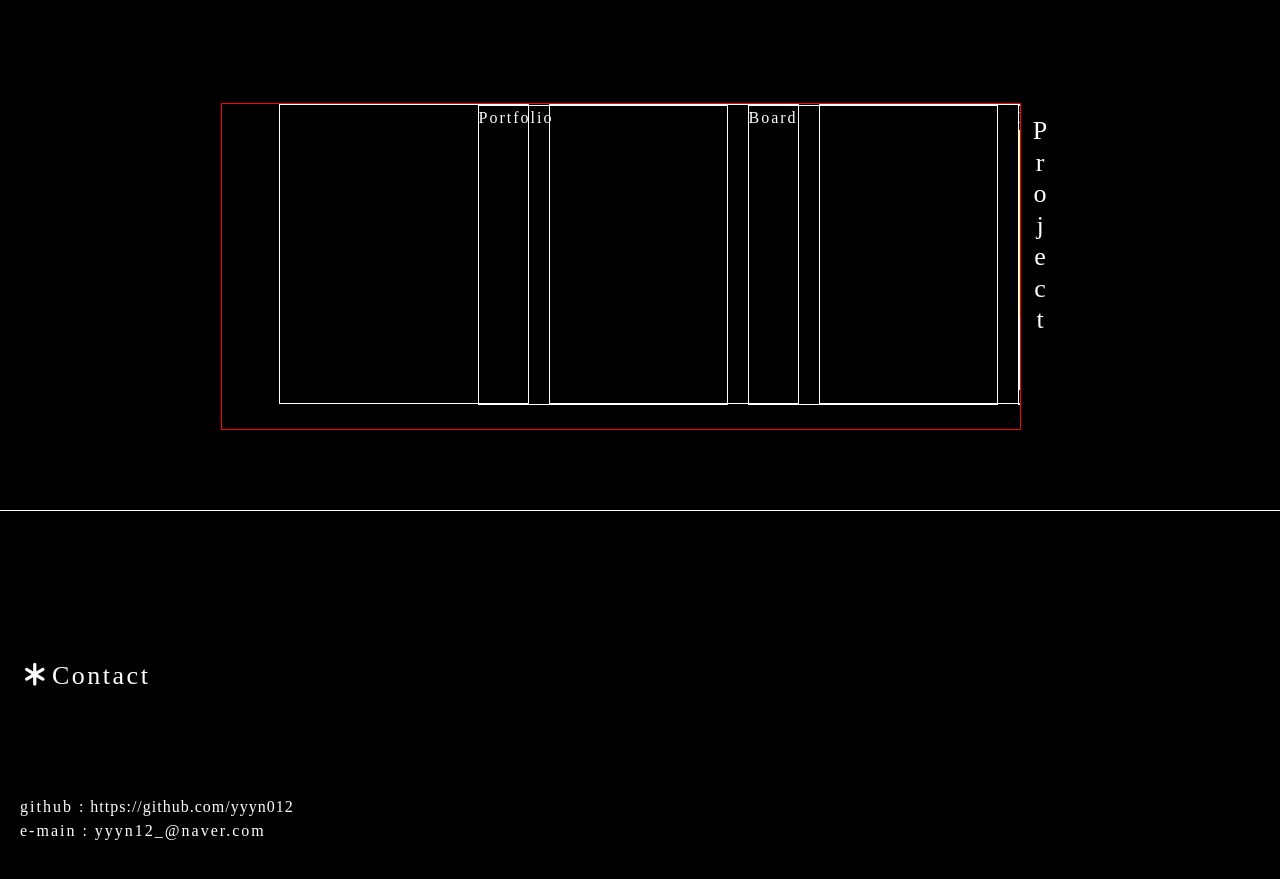
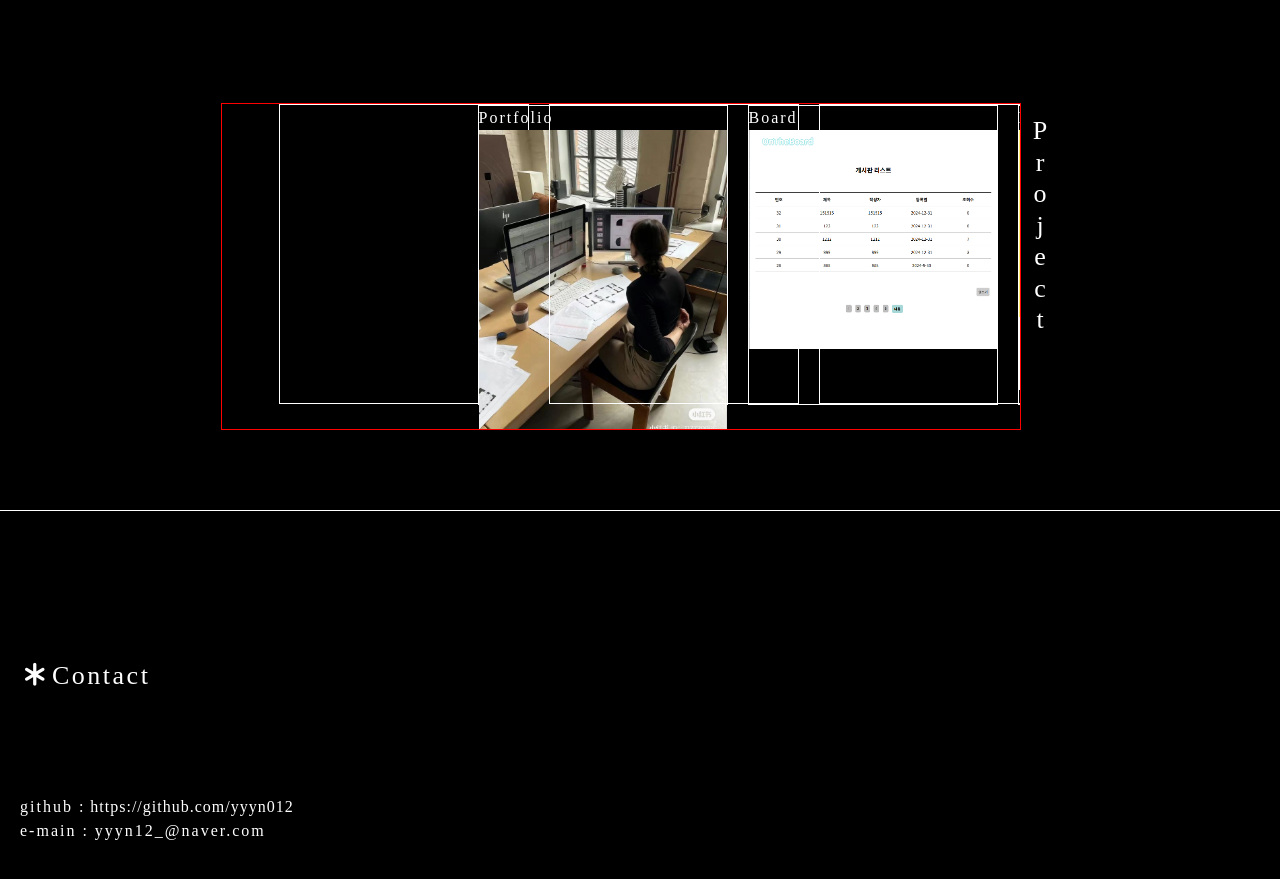
Before and after one commit to yyyn012/portfolio__project, a React (Create React App) app in the folder portfolio/: page / in a window 1280 px wide. Shown: the part 780-1659 px from the top of the page. Built offline with nearby package versions, Linux system fonts and the light colour scheme.

Commit message:
Update & Add project img (2)

```diff
--- a/portfolio/src/components/projects/Board.jsx
+++ b/portfolio/src/components/projects/Board.jsx
@@ -1,9 +1,12 @@
 import React from "react";
+
+import board from "../../assets/img/board.png";
 
 const Board = () => {
   return (
     <div className="project__content">
       <span>Board</span>
+      <img className="project__img" src={board} alt="board__project" />
     </div>
   );
 };
--- a/portfolio/src/components/projects/Portfolio.jsx
+++ b/portfolio/src/components/projects/Portfolio.jsx
@@ -1,9 +1,12 @@
 import React from "react";
+
+import portfolio from "../../assets/img/profile.jpg";
 
 const Portfolio = () => {
   return (
     <div className="project__content">
       <span>Portfolio</span>
+      <img className="project__img" src={portfolio} alt="portfolio__project" />
     </div>
   );
 };
```
Also changed, not shown: portfolio/src/assets/img/board.png (added).
